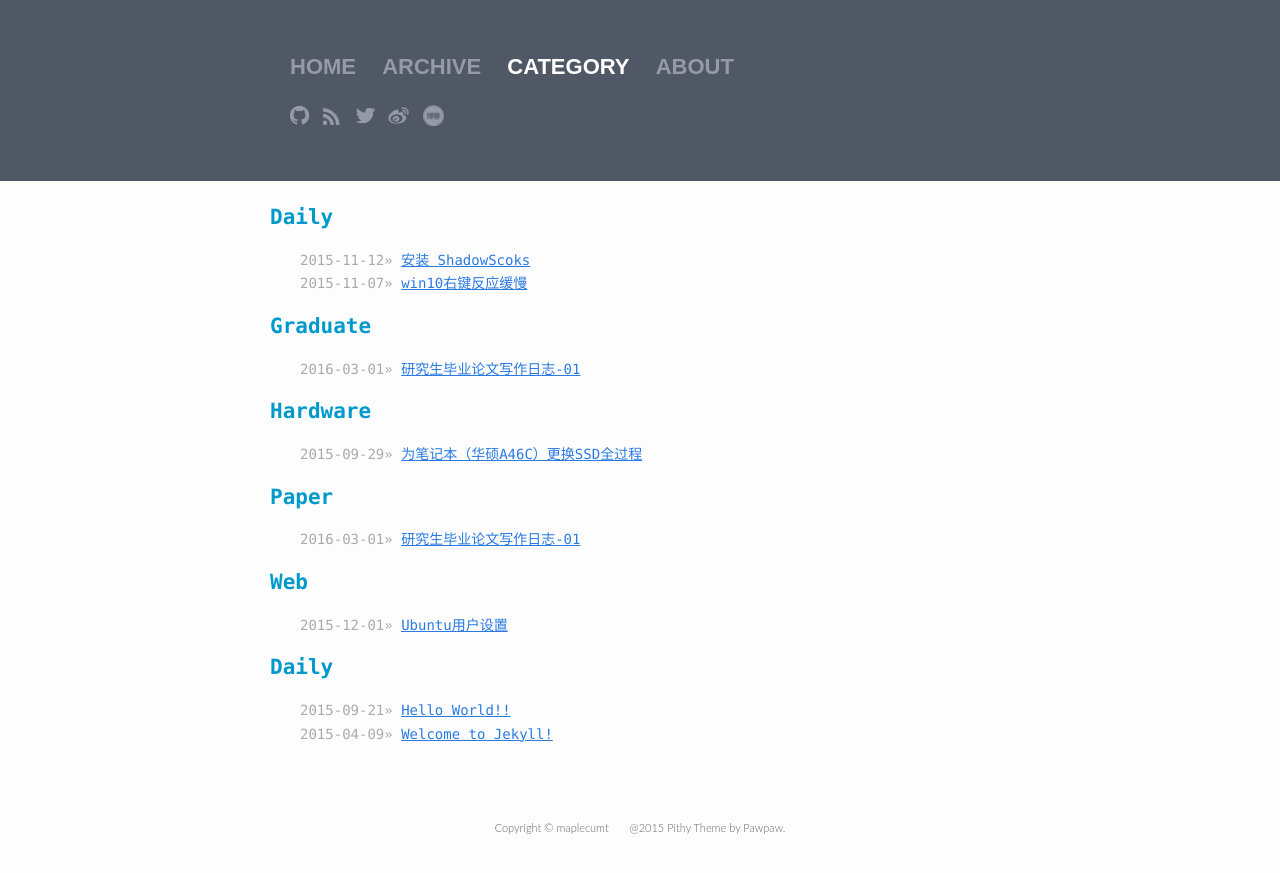
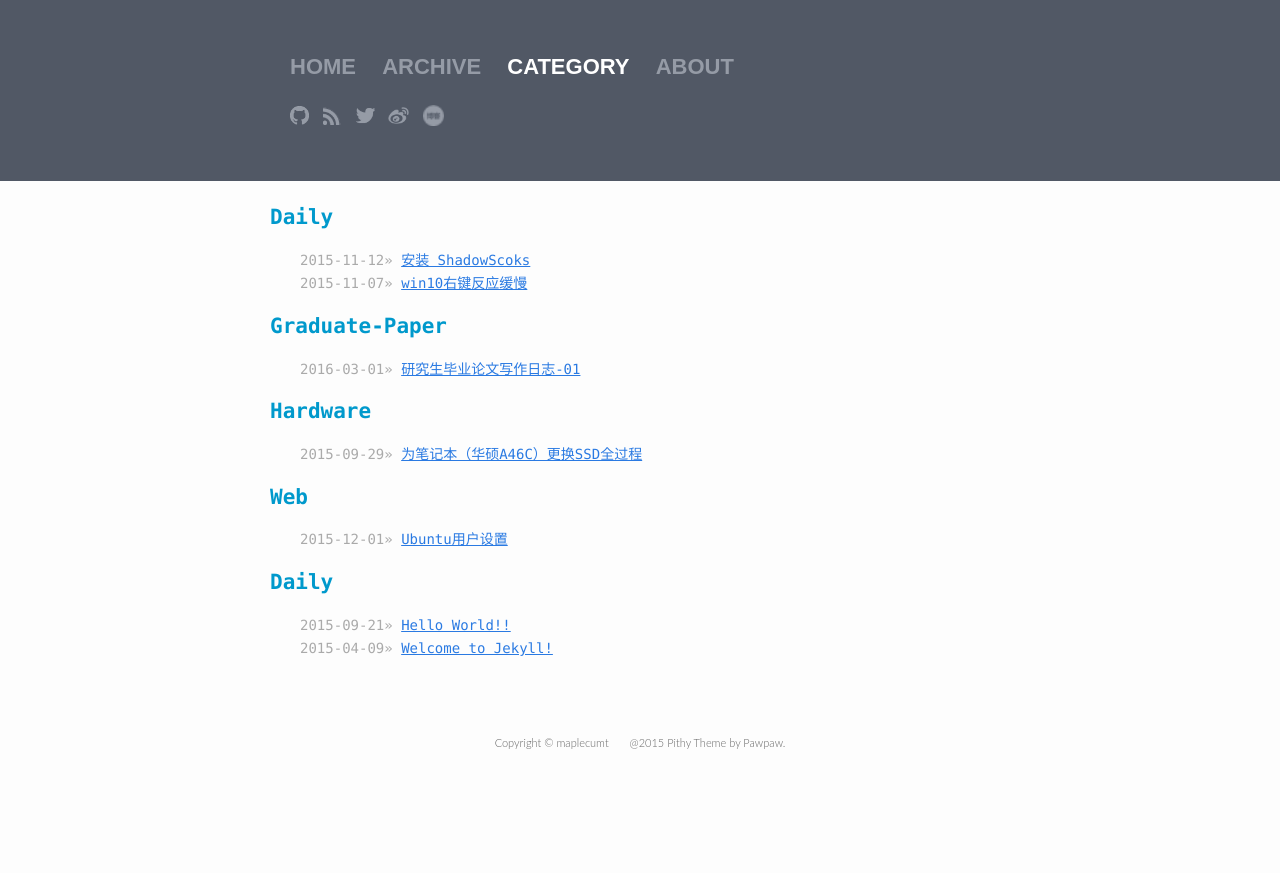
Before and after one commit to maple-yf/maplecumt, a Jekyll site: the page built from category.html, in a window 1280 px wide. Shown: the top 873 px of the page. Built offline with Jekyll 4.4.1, drawn with Linux system fonts in a browser that asks for light colours.

Commit message:
no message

```diff
--- a/_posts/2016-03-01-graduate-paper-01.markdown
+++ b/_posts/2016-03-01-graduate-paper-01.markdown
@@ -2,7 +2,7 @@
 layout: post
 title:  "研究生毕业论文写作日志-01"
 date:   2016-03-01 12:00:00
-categories: Graduate Paper
+categories: Graduate-Paper
 ---
 研究生毕业论文写作日志。
 目前论文总字数1.8W。今天对内存结构部分作了详细设计，画了三张图纸。结构类似于LevelDB，在硬盘中存储一个8X8的hBlock阵列。第0层的一个hBlock大小设计为4X16MB，每一层的hBlock大小都是上一层的4倍，第7层hBlock的大小应该是4^8X16MB，也就是1TB。按照SSD中每个page大小是8KB计算，第7层的hBlock中将存储1TB/8KB=2^27个page。三星SSD 850 EVO中一个block包含192个page，这样计算下来，一个hBlock将包含2^27/192=699050.667个block。哎呀，不是整数，这是个问题，需要继续改进。
```
